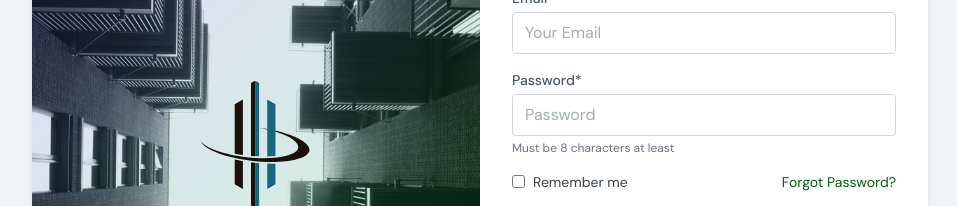
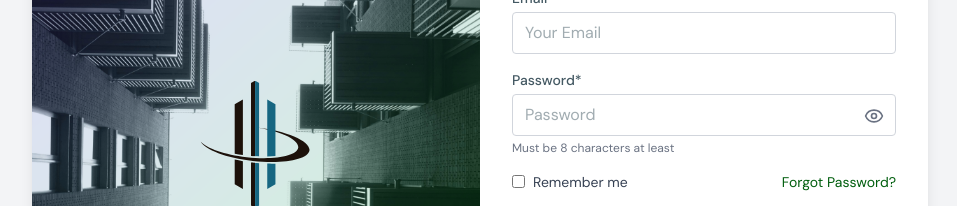
Before and after one commit to Rose-Irungu/kiosk, a React (Vite) app: page /loginform in a window 1280 px wide. Shown: the part 232-438 px from the top of the page, without its empty margins (160-1117 px from the left). Built offline with nearby package versions, Linux system fonts and the light colour scheme; no server answers.

Commit message:
feat: Enhance LoginForm with password visibility toggle and improved styling

```diff
--- a/src/components/forms/LoginForm.jsx
+++ b/src/components/forms/LoginForm.jsx
@@ -1,10 +1,12 @@
 import React, { useState } from "react";
+import { Eye, EyeOff, Shield, Heart } from "lucide-react";
 import { useNavigate, Link } from "react-router-dom";
 import { authService } from "../../services/authService";
 
 const LoginForm = () => {
   const [email, setEmail] = useState("");
   const [password, setPassword] = useState("");
+  const [showPassword, setShowPassword] = useState(false);
   const [loading, setLoading] = useState(false);
   const [error, setError] = useState("");
   const navigate = useNavigate();
@@ -82,16 +84,26 @@ const LoginForm = () => {
               />
             </div>
 
-            <div className="mb-4">
+            <div className="mb-4 relative">
               <label className="block text-sm font-medium mb-1">Password*</label>
               <input
-                type="password"
+                type={showPassword ? "text" : "password"}
                 placeholder="Password"
                 value={password}
                 onChange={(e) => setPassword(e.target.value)}
-                className="w-full border border-gray-300 rounded px-3 py-2"
+                className="w-full border border-gray-300 rounded px-3 py-2 pr-10"
                 required
               />
+              <div
+                className="absolute top-9 right-3 cursor-pointer text-gray-500"
+                onClick={() => setShowPassword((prev) => !prev)}
+              >
+                {showPassword ? (
+                  <EyeOff className="w-5 h-5" />
+                ) : (
+                  <Eye className="w-5 h-5" />
+                )}
+              </div>
               <p className="text-xs text-gray-500 mt-1">
                 Must be 8 characters at least
               </p>
@@ -103,10 +115,8 @@ const LoginForm = () => {
                 Remember me
               </label>
               <span className="text-sm text-[#005e0e] hover:underline cursor-pointer">
-              <Link to='/forgotpassword'>
-              Forgot Password?
-              </Link>
-            </span>
+                <Link to="/forgotpassword">Forgot Password?</Link>
+              </span>
             </div>
 
             {error && (
```
